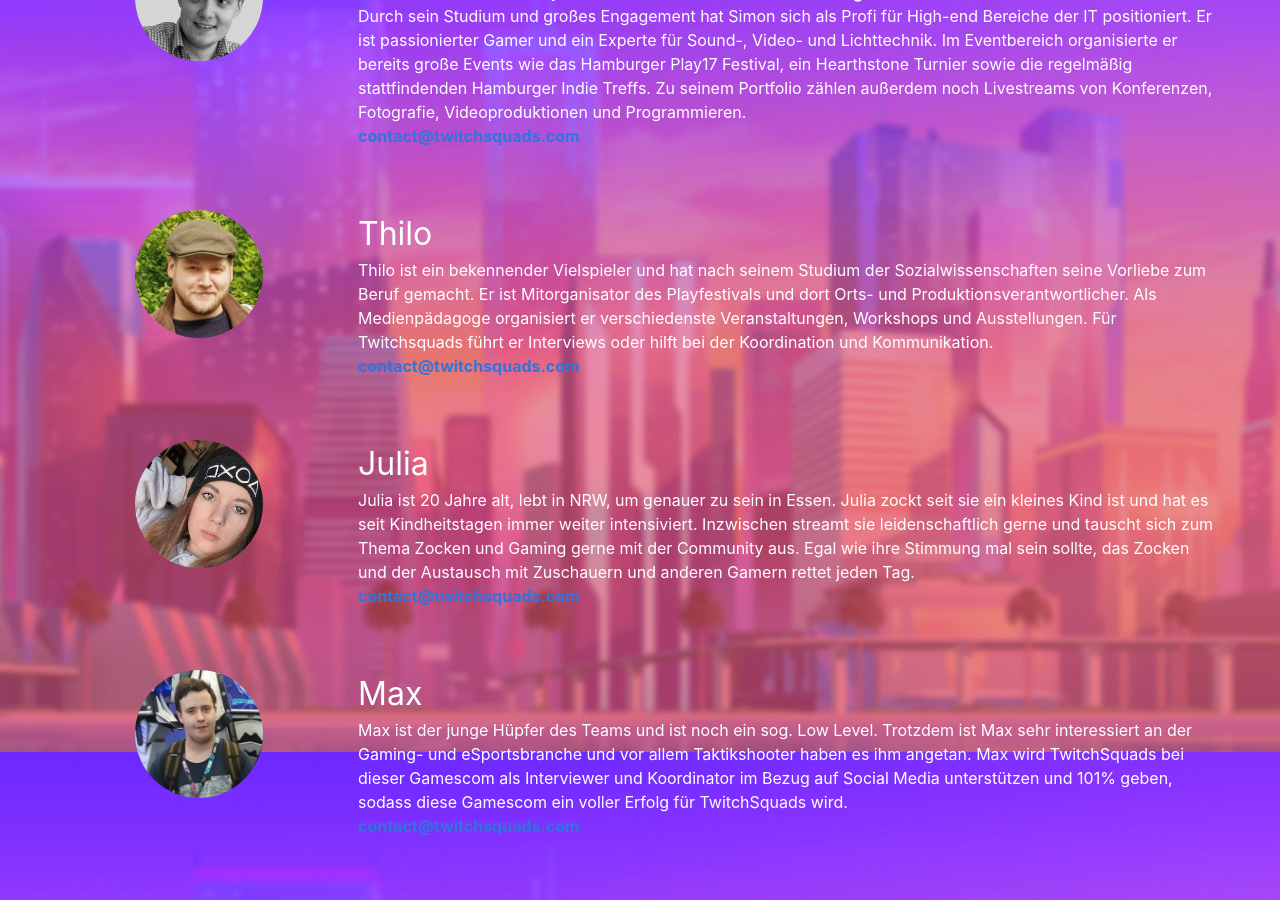
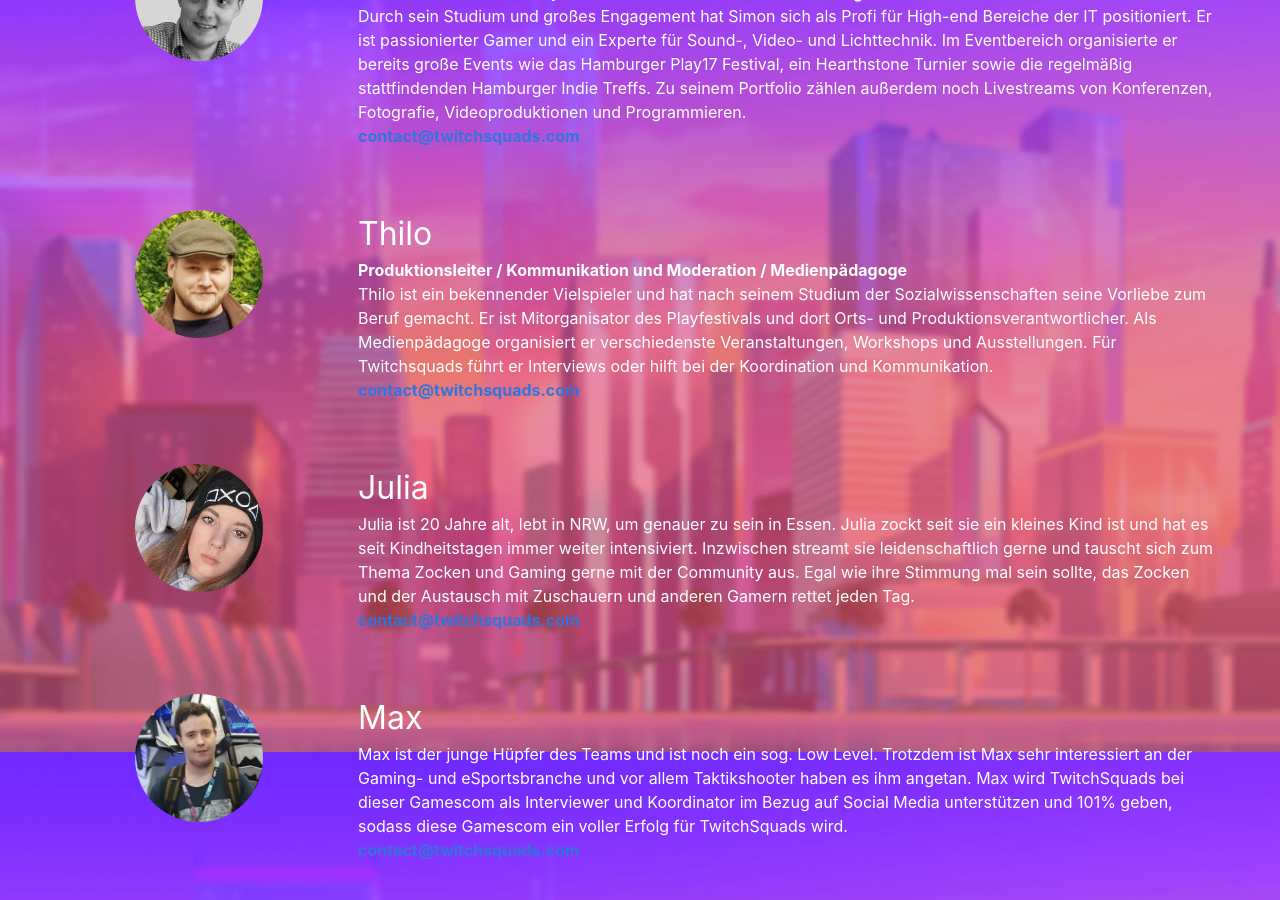
Before and after one commit to TwitchSquads/twitchsquads.github.io, a Jekyll site: the page built from team.html, in a window 1280 px wide and 900 px high, scrolled down 1048 px. Built offline with Jekyll 4.4.1, drawn with Linux system fonts in a browser that asks for light colours.

Commit message:
Team: Thilo's role

```diff
--- a/team.html
+++ b/team.html
@@ -177,6 +177,9 @@ permalink: /team/
                         </div>
                         <div class="column">
                             <p class="name">Thilo</p>
+                            <p class="role">
+                                Produktionsleiter / Kommunikation und Moderation / Medienpädagoge
+                            </p>
                             <p>
                                 Thilo ist ein bekennender Vielspieler und hat nach seinem Studium der Sozialwissenschaften
                                 seine Vorliebe zum Beruf gemacht. Er ist Mitorganisator des Playfestivals und dort Orts-
```
